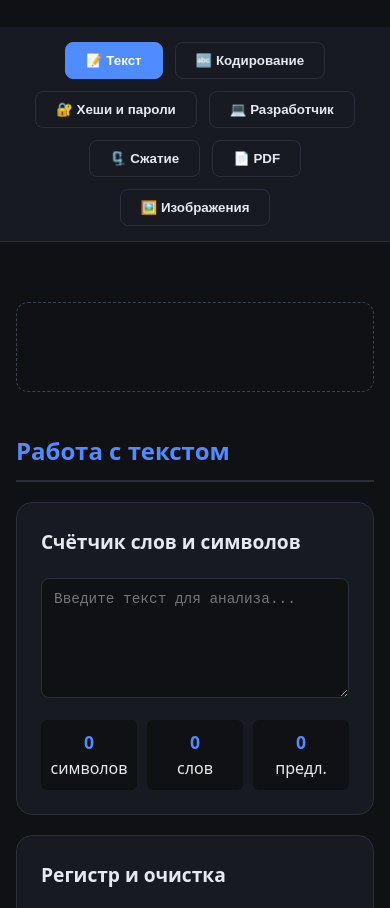
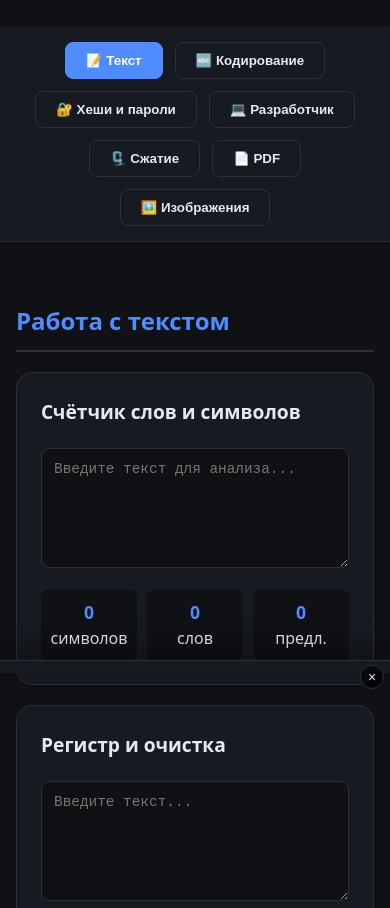
Before and after one commit to MatveiSuperHero/MatveiSuperHero.github.io, a plain HTML site: page index.html in a window 390 px wide. Shown: the part 171-1079 px from the top of the page. Drawn offline with nearby package versions, Linux system fonts and the light colour scheme.

Commit message:
Update index.html

```diff
--- a/index.html
+++ b/index.html
@@ -48,10 +48,58 @@
         .stats b{display:block;color:var(--accent);font-size:1.1rem}
         label.chk{display:inline-flex;gap:8px;align-items:center;font-size:.85rem;color:var(--text);margin:0;cursor:pointer}
         label.chk input{width:auto;padding:0}
-        .ad-container{margin:40px 0;min-height:90px;border:1px dashed #3a4152;border-radius:12px;display:flex;align-items:center;justify-content:center;color:var(--muted)}
         #pwStrength{font-size:.85rem;margin-top:5px}
         .diff-add{background:#1e3a1e;color:#8f8} .diff-del{background:#3a1e1e;color:#f88}
         .file-input{display:block;margin:10px 0}
+
+        /* ===== Sticky bottom ad ===== */
+        .ad-sticky{
+            position:fixed;
+            left:0;right:0;bottom:0;
+            z-index:999;
+            background:var(--card);
+            border-top:1px solid var(--border);
+            box-shadow:0 -8px 28px rgba(0,0,0,.55);
+            display:flex;
+            justify-content:center;
+            align-items:center;
+            padding:6px 8px;
+            transform:translateY(0);
+            transition:transform .35s ease;
+            will-change:transform;
+        }
+        .ad-sticky.hidden{transform:translateY(110%);pointer-events:none}
+        .ad-sticky > div[id^="yandex_rtb"]{
+            width:100%;
+            max-width:728px;
+            max-height:120px;
+            overflow:hidden;
+        }
+        .ad-close{
+            position:absolute;
+            top:4px;right:6px;
+            z-index:2;
+            width:24px;height:24px;
+            background:rgba(0,0,0,.65);
+            border:1px solid var(--border);
+            color:var(--text);
+            border-radius:50%;
+            cursor:pointer;
+            font-size:14px;
+            line-height:1;
+            display:flex;
+            align-items:center;
+            justify-content:center;
+            padding:0;
+            transition:border-color .2s,color .2s;
+        }
+        .ad-close:hover{border-color:var(--accent);color:var(--accent)}
+        /* Резерв места под sticky-баннер, чтобы он не закрывал контент */
+        body.ad-open{padding-bottom:150px}
+        @media (max-width:600px){
+            .ad-sticky > div[id^="yandex_rtb"]{max-height:100px}
+            body.ad-open{padding-bottom:125px}
+        }
     </style>
 </head>
 <body>
@@ -71,8 +119,6 @@
 </nav>
 
 <main>
-    <div id="yandex_rtb_R-A-20456192-1" class="ad-container"></div>
-
     <!-- ========== ТЕКСТ ========== -->
     <div id="text" class="section-content">
         <h2 class="section-title">Работа с текстом</h2>
@@ -127,7 +173,7 @@
             </div>
             <div class="tool-card">
                 <h3>Markdown Preview</h3>
-                <textarea id="mdInput" placeholder="# Заголовок\n**жирный** текст..."></textarea>
+                <textarea id="mdInput" placeholder="# Заголовок&#10;**жирный** текст..."></textarea>
                 <button class="btn" onclick="previewMarkdown()">Предпросмотр</button>
                 <div class="out" id="mdOut" style="white-space:normal">—</div>
             </div>
@@ -158,7 +204,7 @@
             </div>
             <div class="tool-card">
                 <h3>HTML Encode / Decode</h3>
-                <textarea id="htmlin" placeholder="<div>Пример</div>"></textarea>
+                <textarea id="htmlin" placeholder="&lt;div&gt;Пример&lt;/div&gt;"></textarea>
                 <div class="row">
                     <button class="btn" onclick="htmlEncode()">HTML Enc</button>
                     <button class="btn secondary" onclick="htmlDecode()">HTML Dec</button>
@@ -323,6 +369,12 @@
         </div>
     </div>
 </main>
+
+<!-- ========== Sticky bottom реклама ========== -->
+<div id="adSticky" class="ad-sticky">
+    <button class="ad-close" onclick="closeStickyAd()" aria-label="Закрыть рекламу">×</button>
+    <div id="yandex_rtb_R-A-20456192-1"></div>
+</div>
 
 <script>
     // ==================== УТИЛИТЫ ====================
@@ -507,9 +559,8 @@
         const user = $('htUser').value.trim();
         const pass = $('htPass').value;
         if (!user || !pass){ $('htOut').textContent = 'Введите логин и пароль'; return; }
-        // APR1 MD5 (упрощённая реализация через CryptoJS.MD5 с солью)
         const salt = Math.random().toString(36).slice(2, 10);
-        const hash = CryptoJS.MD5(pass + salt).toString(); // имитация, для реального APR1 нужна отдельная реализация
+        const hash = CryptoJS.MD5(pass + salt).toString();
         $('htOut').textContent = `${user}:$apr1$${salt}$${hash}`;
     }
 
@@ -539,7 +590,6 @@
 
     function beautifyJs(){
         let code = $('jsIn').value;
-        // Простой beautifier: добавляем отступы после { } ;
         let out = '', indent = 0;
         for (let ch of code){
             if (ch === '{'){ out += ' {\n' + '  '.repeat(++indent); }
@@ -689,10 +739,25 @@
         img.src = URL.createObjectURL(file);
     }
 
-    // ==================== ИНИЦИАЛИЗАЦИЯ ====================
-    genPw();
+    // ==================== STICKY BOTTOM РЕКЛАМА ====================
+    const AD_KEY = 'adStickyClosed';
 
-    // Реклама
+    function closeStickyAd(){
+        $('adSticky').classList.add('hidden');
+        document.body.classList.remove('ad-open');
+        try{ sessionStorage.setItem(AD_KEY, '1'); }catch(e){}
+    }
+
+    function initStickyAd(){
+        let closed = false;
+        try{ closed = sessionStorage.getItem(AD_KEY) === '1'; }catch(e){}
+        if (closed){ return; }
+        document.body.classList.add('ad-open');
+
+        // Рендер RTB-блока. Стандартный render() + CSS-sticky —
+        // работает с любым блоком, вне зависимости от настроек на стороне RTB.
+        // Если блок настроен как "anchor", можно использовать:
+        //   type: 'floorAd', platform: (window.innerWidth < 768 ? 'touch' : 'desktop')
         window.yaContextCb.push(() => {
             if (window.Ya && Ya.Context && Ya.Context.AdvManager){
                 Ya.Context.AdvManager.render({
@@ -701,6 +766,21 @@
                 });
             }
         });
+
+        // Если RTB-блок не отрендерился за 8 с (пустой контейнер) —
+        // убираем пустую полосу, чтобы не портить UX.
+        setTimeout(() => {
+            const c = document.getElementById('yandex_rtb_R-A-20456192-1');
+            if (!c || c.children.length === 0){
+                $('adSticky').classList.add('hidden');
+                document.body.classList.remove('ad-open');
+            }
+        }, 8000);
+    }
+
+    // ==================== ИНИЦИАЛИЗАЦИЯ ====================
+    genPw();
+    initStickyAd();
 </script>
 </body>
 </html>
```
Lines whose indentation alone changed are shown as unchanged.
